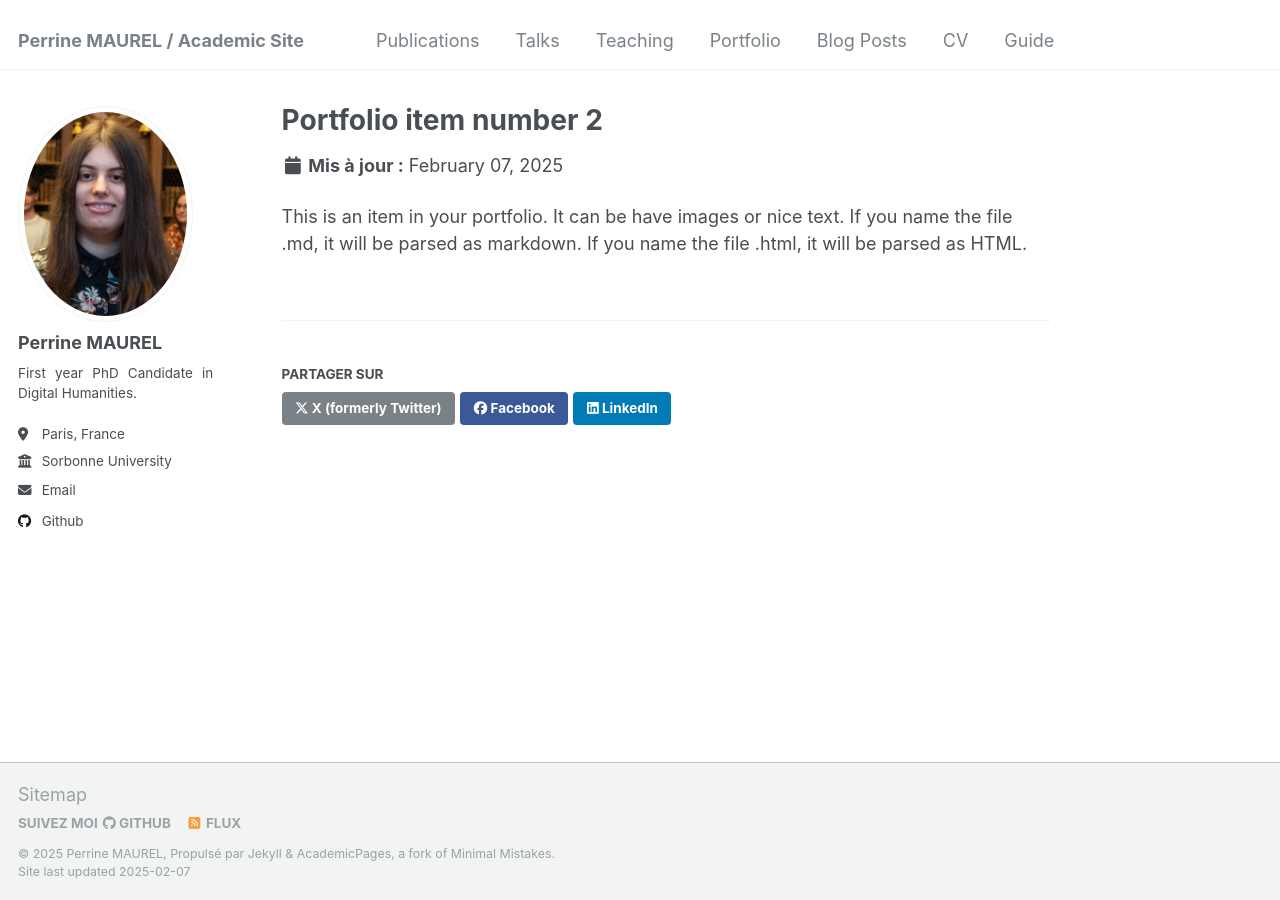
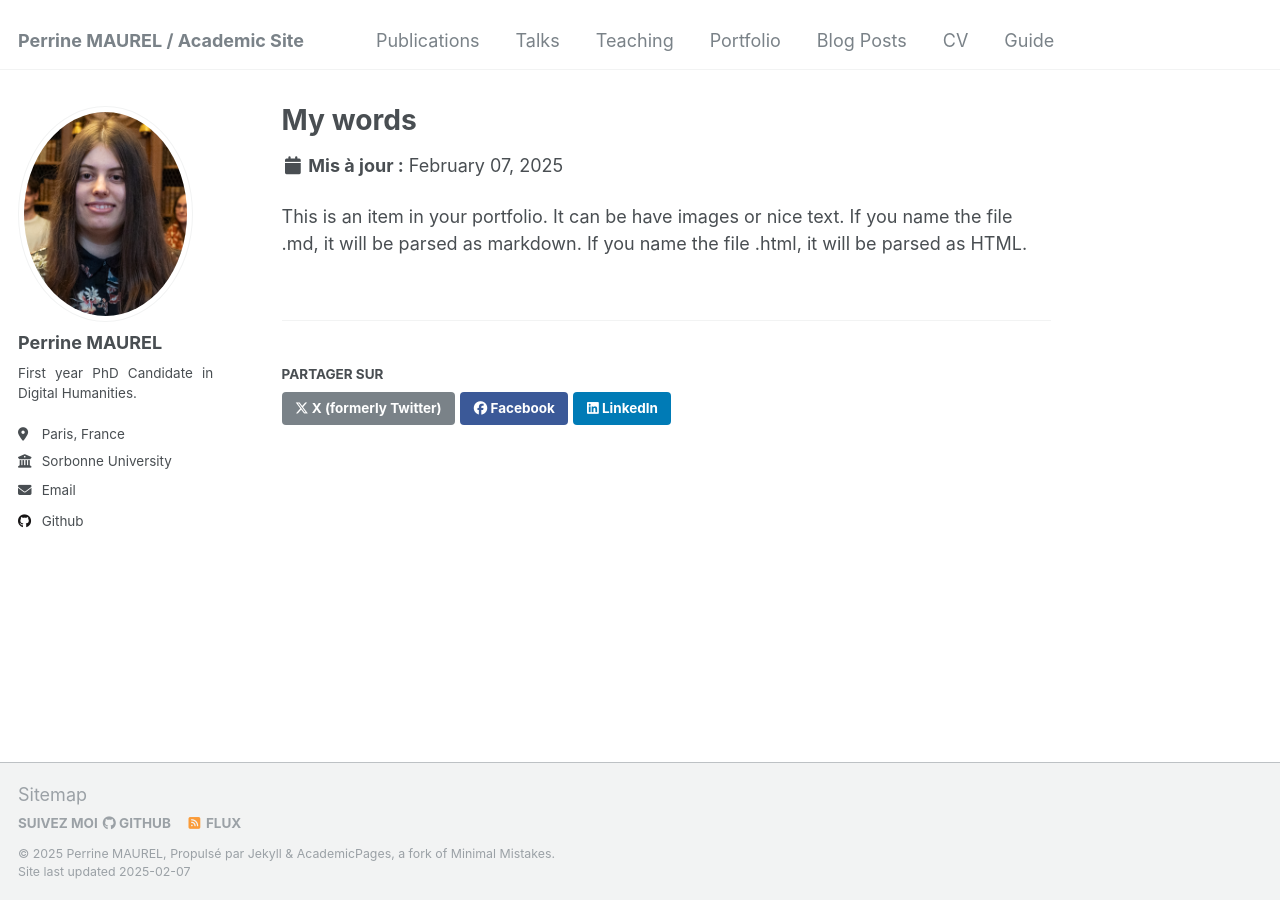
Before and after one commit to perrinemaurel/perrinemaurel.github.io, a Jekyll site: the page built from _portfolio/my-words.html, in a window 1280 px wide. Built offline with Jekyll 4.4.1, drawn with Linux system fonts in a browser that asks for light colours.

Commit message:
Update my-words.html

```diff
--- a/_portfolio/my-words.html
+++ b/_portfolio/my-words.html
@@ -1,5 +1,5 @@
 ---
-title: "Portfolio item number 2"
+title: "My words"
 excerpt: "Short description of portfolio item number 2 <br/><img src='/images/500x300.png'>"
 collection: portfolio
 ---
```
